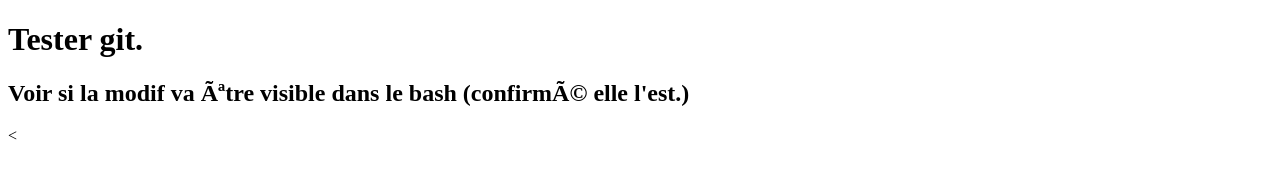
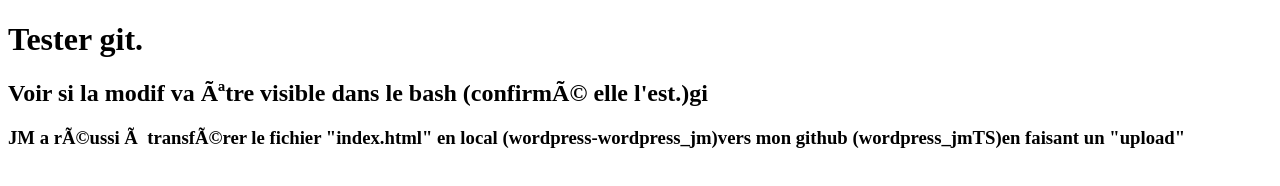
Before and after one commit to Don-Ndiaye/wordpress_jm, a plain HTML site: page index.html in a window 1280 px wide. Drawn offline with Linux system fonts and the light colour scheme.

Commit message:
JM envoi fichier index dans GitHub wordpress_jmTS

```diff
--- a/index.html
+++ b/index.html
@@ -7,8 +7,7 @@
   </head>
   <body>
   <h1>Tester git.</h1>
-  <h2>Voir si la modif va être visible dans le bash (confirmé elle l'est.)</h2>
-
-  <
+  <h2>Voir si la modif va être visible dans le bash (confirmé elle l'est.)gi</h2>
+  <h3>JM a réussi à transférer le fichier "index.html" en local (wordpress-wordpress_jm)vers mon github (wordpress_jmTS)en faisant un "upload"
   </body>
 </html
```
